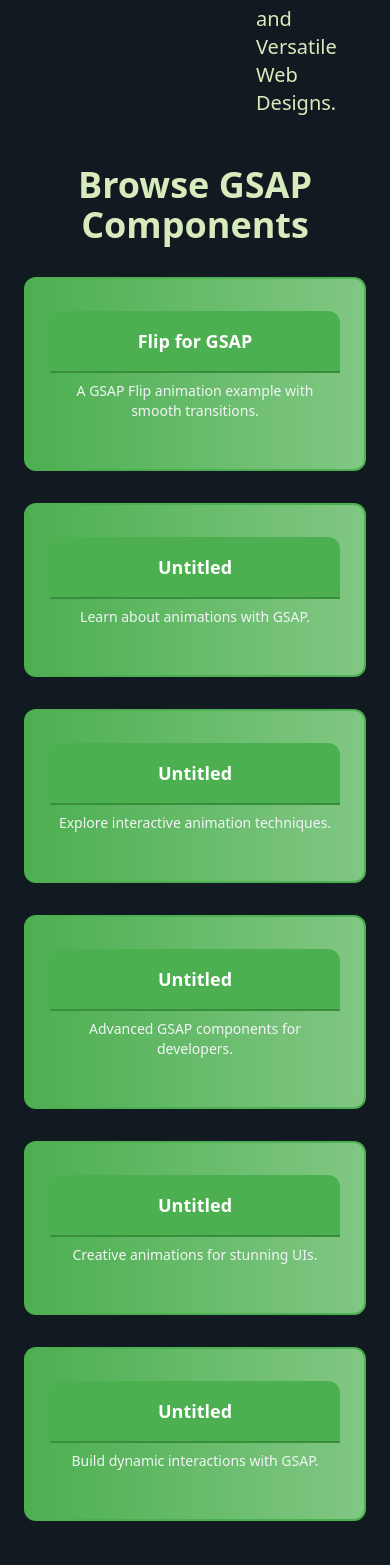
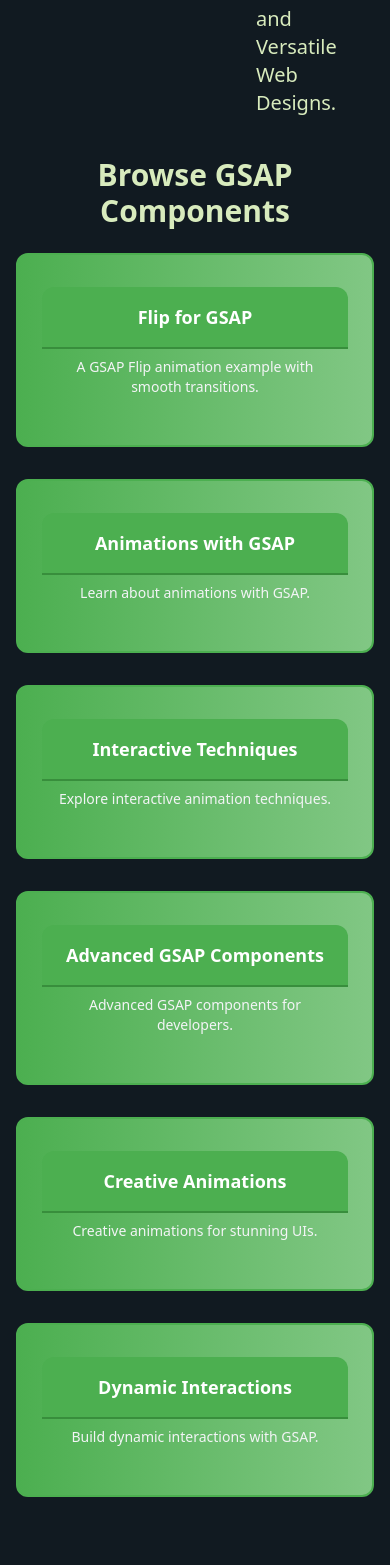
Before and after one commit to AnshumanDhiman/kaleido, a React (Vite) app: page / in a window 390 px wide. Shown: the part 1443-3008 px from the top of the page. Built offline with nearby package versions, Linux system fonts and the light colour scheme.

Commit message:
Homepage Responsiveness

```diff
--- a/src/components/Components.jsx
+++ b/src/components/Components.jsx
@@ -8,27 +8,27 @@ export default function Card() {
       link: "/flip",
     },
     {
-      title: "",
+      title: "Animations with GSAP",
       description: "Learn about animations with GSAP.",
       link: "/component2",
     },
     {
-      title: "",
+      title: "Interactive Techniques",
       description: "Explore interactive animation techniques.",
       link: "/component3",
     },
     {
-      title: "",
+      title: "Advanced GSAP Components",
       description: "Advanced GSAP components for developers.",
       link: "/component4",
     },
     {
-      title: "",
+      title: "Creative Animations",
       description: "Creative animations for stunning UIs.",
       link: "/component5",
     },
     {
-      title: "",
+      title: "Dynamic Interactions",
       description: "Build dynamic interactions with GSAP.",
       link: "/component6",
     },
@@ -36,10 +36,10 @@ export default function Card() {
 
   return (
     <>
-      <h1 className="text-center text-4xl font-extrabold p-8 text-[#d8ebbd] mt-[4%] z-[9999]">
+      <h1 className="text-center text-3xl sm:text-4xl font-extrabold p-6 md:p-8 text-[#d8ebbd] mt-4 z-[9999]">
         Browse GSAP Components
       </h1>
-      <div className="grid grid-cols-1 sm:grid-cols-2 md:grid-cols-2 lg:grid-cols-3 xl:grid-cols-3 gap-8 px-6 md:px-36 pb-20">
+      <div className="grid grid-cols-1 sm:grid-cols-2 md:grid-cols-3 gap-8 px-4 sm:px-16 md:px-36 pb-20">
         {cardsData.map((card, index) => (
           <Link
             to={card.link}
@@ -47,11 +47,9 @@ export default function Card() {
             className="p-6 bg-gradient-to-r from-[#4caf50] to-[#81c784] border-2 border-[#4caf50] rounded-xl transition-transform duration-300 ease-in-out hover:scale-105 cursor-pointer transform hover:shadow-2xl hover:from-[#81c784] hover:to-[#4caf50]"
           >
             <div className="flex flex-col items-center justify-center py-2">
-              {/* Card Header */}
               <div className="bg-[#4caf50] text-white rounded-t-xl w-full text-center p-4 border-b-2 border-[#388e3c]">
                 <h2 className="text-lg font-semibold hover:text-[#f1f8e9]">{card.title || "Untitled"}</h2>
               </div>
-              {/* Description */}
               <p className="px-2 py-2 text-sm text-center text-gray-100 font-medium mb-2 hover:text-[#f1f8e9]">
                 {card.description || "No description available."}
               </p>
```
